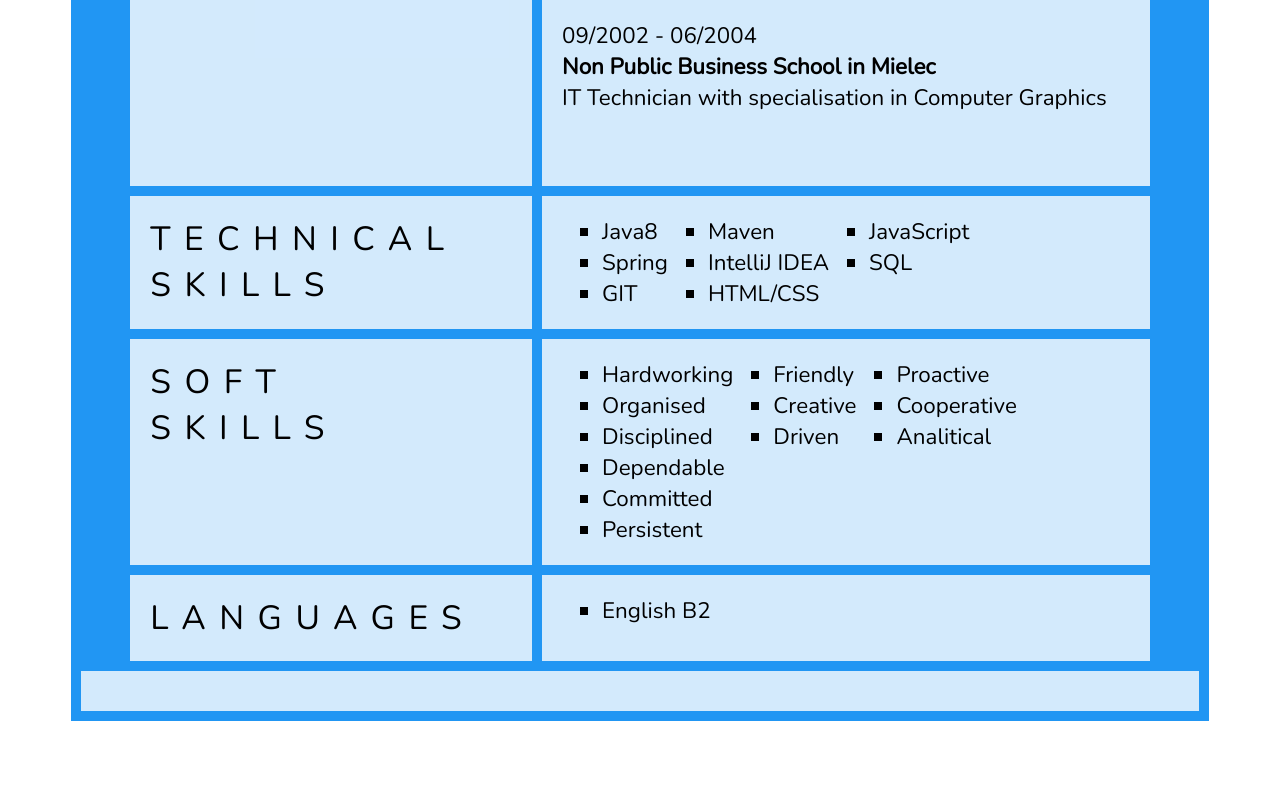
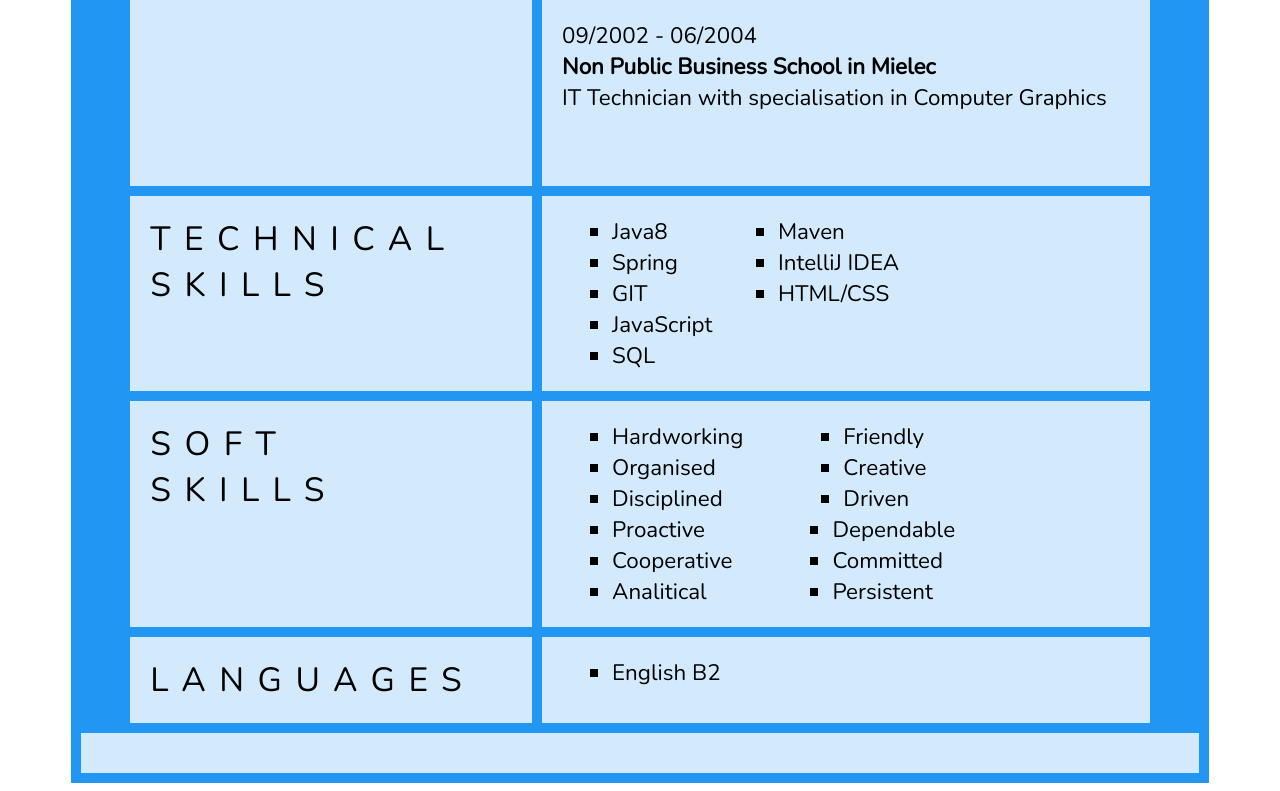
Before and after one commit to Kedlawv/CV, a plain HTML site: page curriculum-vitae/grid-layout-tests/grid-test-lines-cv.html in a window 1280 px wide. Shown: the part 1213-2004 px from the top of the page. Before the commit the page ends 1942 px from the top, so only its background shows below. Drawn offline with nearby package versions, Linux system fonts and the light colour scheme.

Commit message:
add extra padding left right on <ul>

```diff
--- a/curriculum-vitae/grid-layout-tests/cv-grid.css
+++ b/curriculum-vitae/grid-layout-tests/cv-grid.css
@@ -91,4 +91,5 @@ ul {
     list-style-type: square;
     margin-top: 0;
     margin-bottom: 0;
+    padding: 0 50px 0 50px;
 }
```
